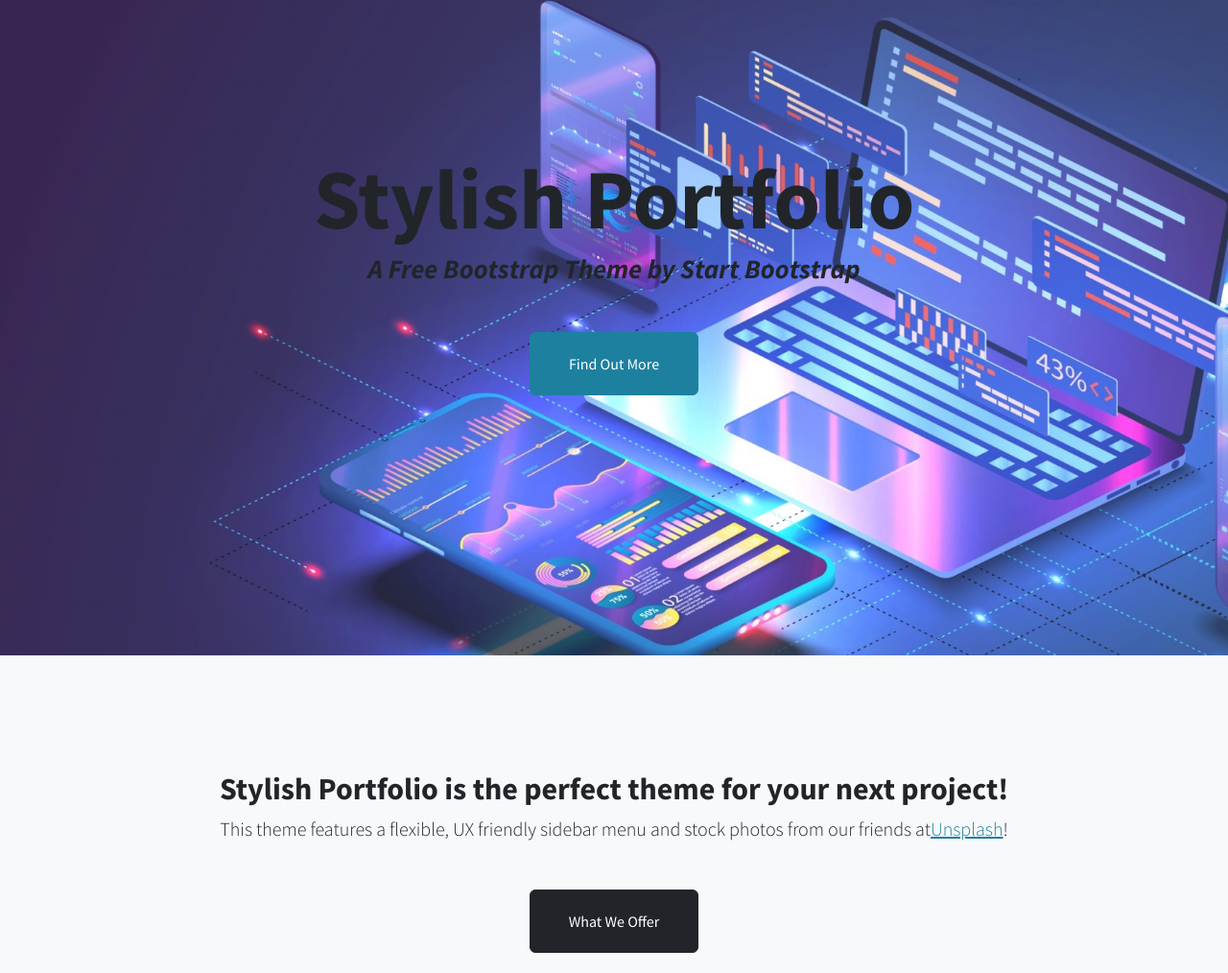
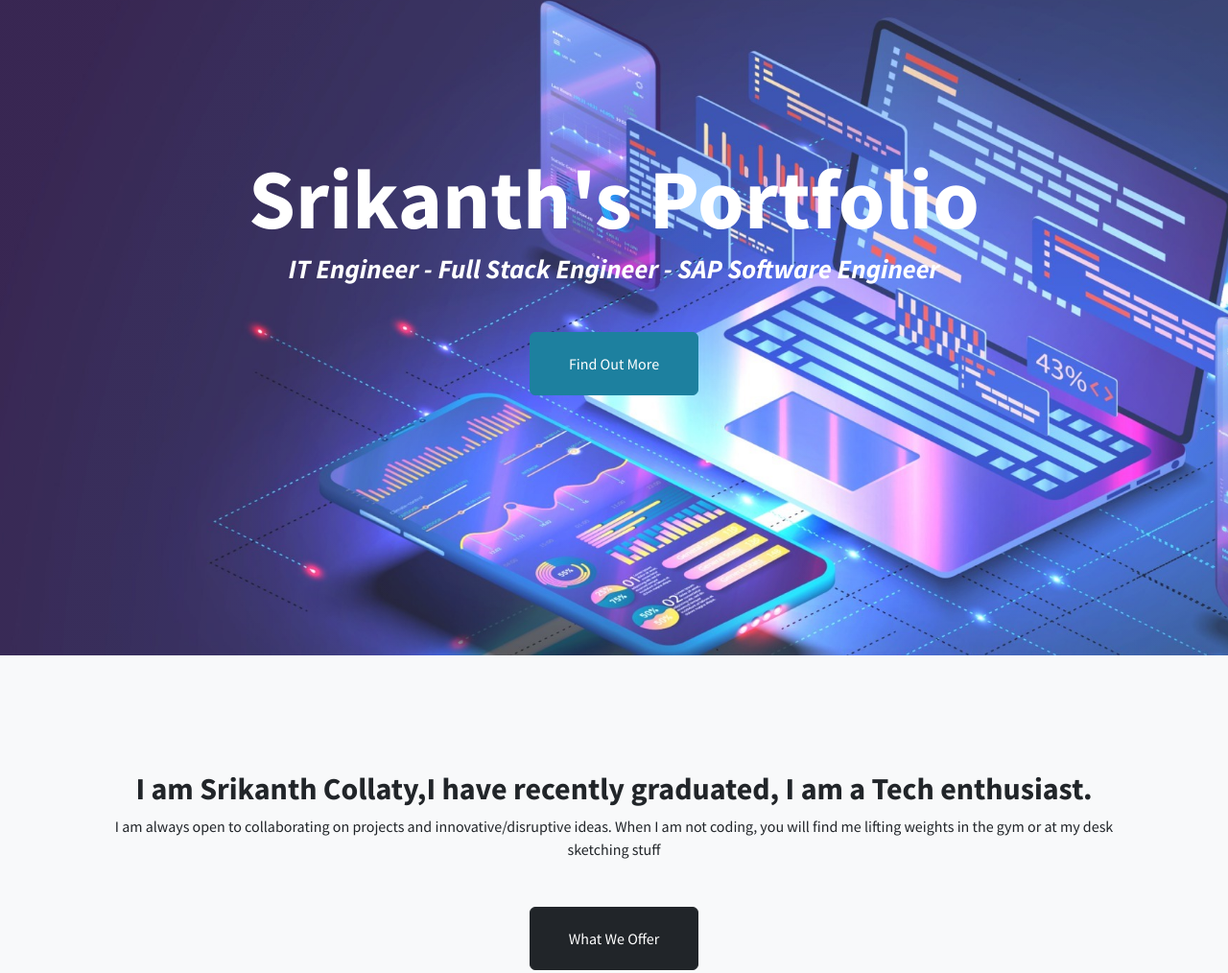
Before and after one commit to srikanthsc/bootstrapportfolio, a website: page src/pug/index.pug in a window 1280 px wide. Shown: the part 117-1131 px from the top of the page at 96% size. Drawn offline with nearby package versions, Linux system fonts and the light colour scheme; files that its build step writes are made by us from their sources; files whose address does not match are found by name.

Commit message:
new updates

```diff
--- a/src/pug/index.pug
+++ b/src/pug/index.pug
@@ -8,7 +8,7 @@
         meta(name='description' content='')
         meta(name='author' content='')
 
-        title Stylish Portfolio - Start Bootstrap Template
+        title Srikanth's Portfolio - Start Bootstrap Template
 
         // Favicon
         link(rel='icon', type='image/x-icon', href='assets/favicon.ico')
@@ -33,7 +33,7 @@
         nav#sidebar-wrapper
             ul.sidebar-nav
                 li.sidebar-brand
-                    a(href='#page-top') Start Bootstrap
+                    a(href='#page-top') Menu
                 li.sidebar-nav-item
                     a(href='#page-top') Home
                 li.sidebar-nav-item
@@ -48,21 +48,23 @@
         // Header
         header.masthead.d-flex.align-items-center
             .container.px-4.px-lg-5.text-center
-                h1.mb-1 Stylish Portfolio
-                h3.mb-5
-                    em A Free Bootstrap Theme by Start Bootstrap
+                h1.mb-1(style='color: white;') Srikanth's Portfolio
+                h3.mb-5(style='color: white;')
+                    em IT Engineer - Full Stack Engineer - SAP Software Engineer
                 a.btn.btn-primary.btn-xl(href='#about') Find Out More
 
         // About
         section#about.content-section.bg-light
             .container.px-4.px-lg-5.text-center
                 .row.gx-4.gx-lg-5.justify-content-center
-                    .col-lg-10
-                        h2 Stylish Portfolio is the perfect theme for your next project!
+                    .col-lg-90
+                        h2 I am Srikanth Collaty,I have recently graduated, I am a Tech enthusiast.
+
+                        | I am always open to collaborating on projects and innovative/disruptive ideas.
+
+                        | When I am not coding, you will find me lifting weights in the gym or at my desk sketching stuff
                         p.lead.mb-5
-                            | This theme features a flexible, UX friendly sidebar menu and stock photos from our friends at
-                            a(href='https://unsplash.com/') Unsplash
-                            | !
+
                         a.btn.btn-dark.btn-xl(href='#services') What We Offer
 
         // Services
```
Also changed, not shown: package.json (+2 -13 lines), dist/css/styles.css, dist/index.html, dist/js/scripts.js.
